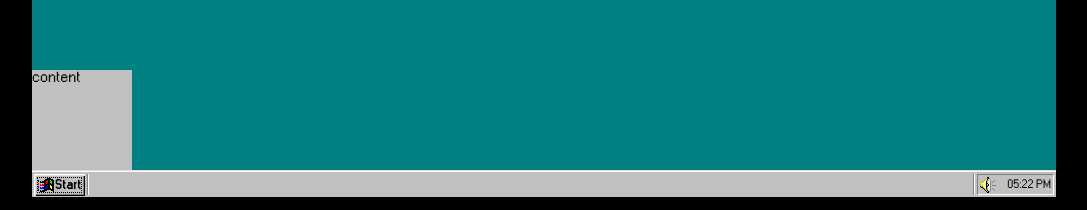
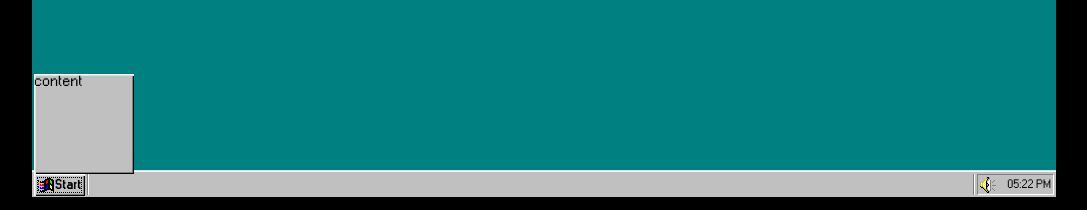
Before and after one commit to zabdalimov/win98, a React (Create React App) app: page / in a window 1280 px wide. Both pictures are taken after a click on the button "Start". Shown: the part 587-797 px from the top of the page, without its empty margins (96-1183 px from the left). Built offline with nearby package versions, Linux system fonts and the light colour scheme.

Commit message:
standard-border extracted as mixin

```diff
--- a/src/components/Button/Button.scss
+++ b/src/components/Button/Button.scss
@@ -1,16 +1,15 @@
 @use 'src/styles/colors';
+@use 'src/styles/mixins';
 
 .Button {
+  @include mixins.standard-border;
   background-color: colors.$base-gray;
   border: none;
-  box-shadow: inset 1px 1px colors.$white, inset 2px 2px colors.$light-gray,
-    inset -1px -1px colors.$black, inset -2px -2px colors.$dark-gray;
   cursor: inherit;
   font-family: inherit;
 
   &:active {
-    box-shadow: inset 1px 1px colors.$black, inset 2px 2px colors.$dark-gray,
-      inset -1px -1px colors.$white, inset -2px -2px colors.$light-gray;
+    @include mixins.standard-border-inverted;
   }
 
   &:focus {
--- a/src/components/TaskBar/StartButton/StartButton.scss
+++ b/src/components/TaskBar/StartButton/StartButton.scss
@@ -1,6 +1,5 @@
 .StartButton {
   padding: 4px;
-  position: relative;
   font-weight: bold;
   letter-spacing: 0.5px;
 }
--- a/src/components/TaskBar/StartMenu/StartMenu.scss
+++ b/src/components/TaskBar/StartMenu/StartMenu.scss
@@ -1,11 +1,12 @@
 @use 'src/styles/colors';
 @use 'src/styles/sizings';
+@use 'src/styles/mixins';
 
 .StartMenu {
+  @include mixins.standard-border;
   height: 100px;
   width: 100px;
   position: absolute;
-  bottom: sizings.$taskbar-height;
-  left: 0;
+  bottom: sizings.$taskbar-height - 4px;
   background-color: colors.$base-gray;
 }
--- /dev/null
+++ b/src/styles/mixins.scss
@@ -0,0 +1,11 @@
+@use './colors';
+
+@mixin standard-border {
+  box-shadow: inset 1px 1px colors.$white, inset 2px 2px colors.$light-gray,
+    inset -1px -1px colors.$black, inset -2px -2px colors.$dark-gray;
+}
+
+@mixin standard-border-inverted {
+  box-shadow: inset 1px 1px colors.$black, inset 2px 2px colors.$dark-gray,
+    inset -1px -1px colors.$white, inset -2px -2px colors.$light-gray;
+}
```
